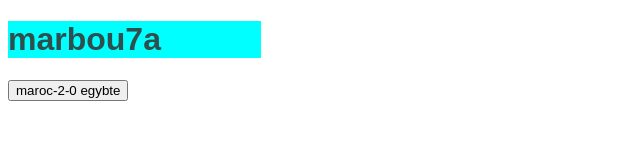
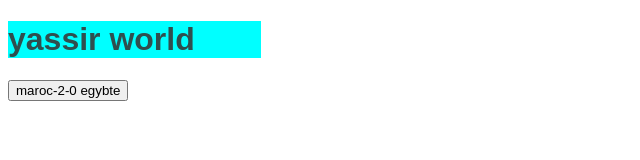
Before and after one commit to ahmedDahliz/Demo, a plain HTML site: page index.html in a window 1280 px wide. Shown: the whole page, without its empty margins (0-640 px from the left). Drawn offline with Linux system fonts and the light colour scheme.

Commit message:
soulution

```diff
--- a/index.html
+++ b/index.html
@@ -8,7 +8,7 @@
     <link rel="stylesheet" href="style.css">
 </head>
 <body>
-    <h1>marbou7a</h1>
+    <h1>yassir world</h1>
     <button onclick="changStyle()">maroc-2-0 egybte</button>
 
     <script src="script.js"></script>
```
